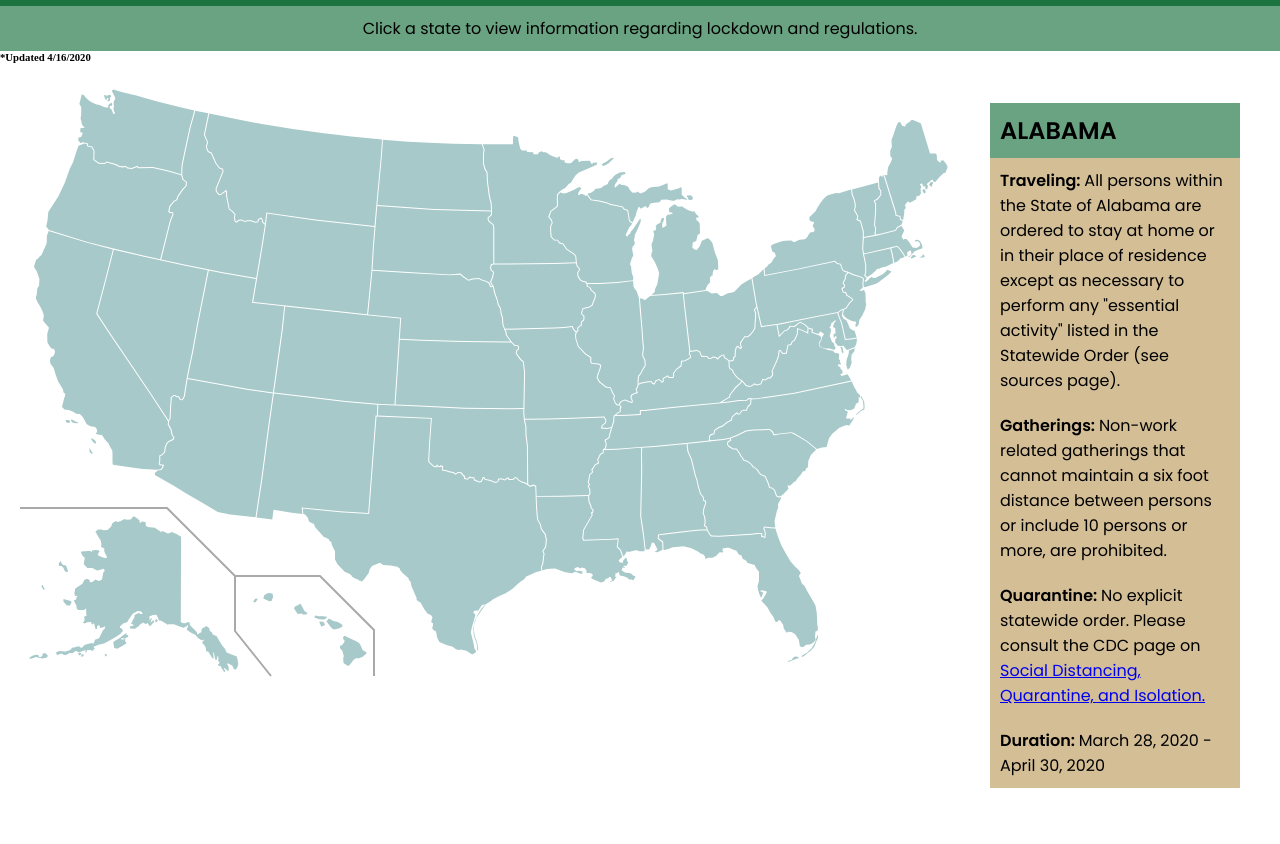
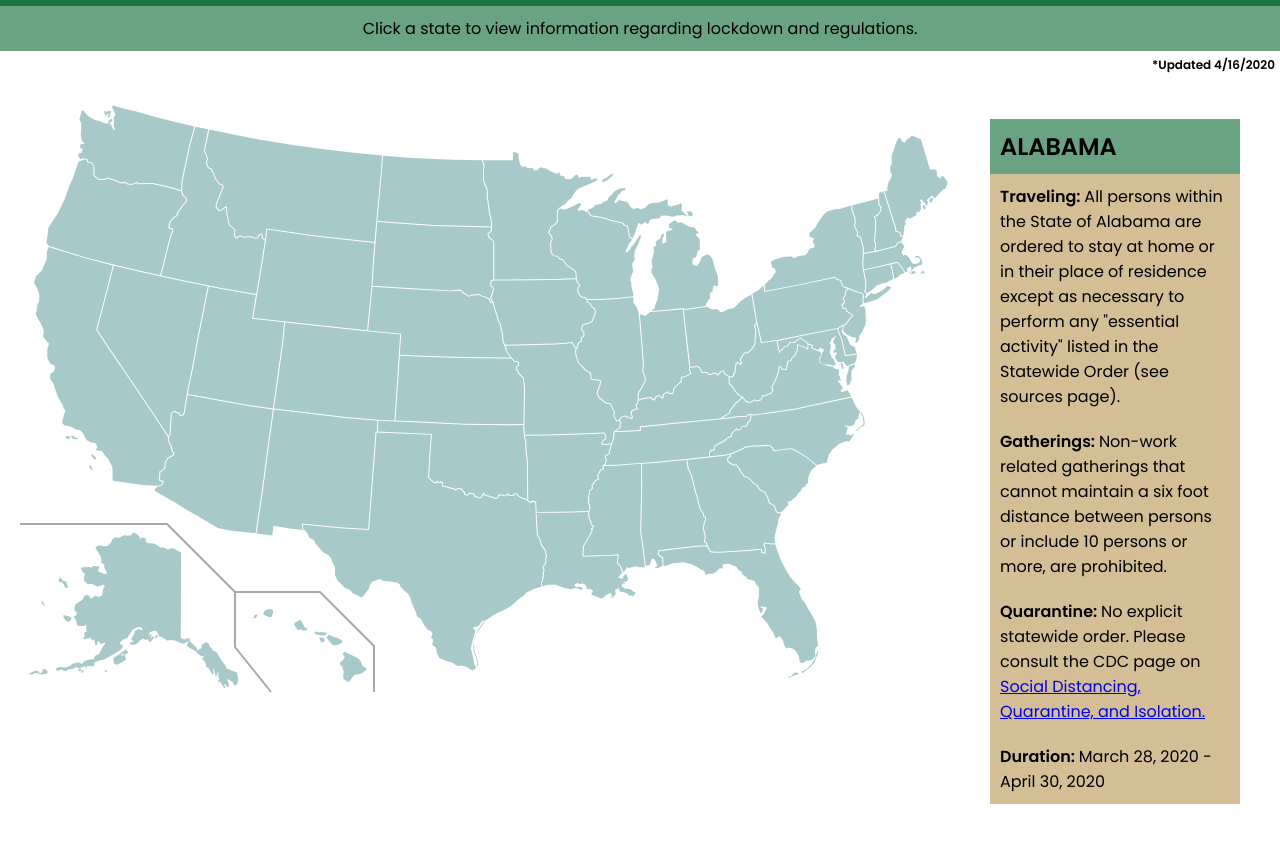
Before and after one commit to li-jonathan/covid-lockdown-map, a plain HTML site: page index.html in a window 1280 px wide. Shown: the part 79-923 px from the top of the page. Drawn offline with nearby package versions, Linux system fonts and the light colour scheme.

Commit message:
Add styling for "date updated" info

```diff
--- a/style.css
+++ b/style.css
@@ -54,6 +54,13 @@ nav {
     padding-left: 50px;
 }
 
+#update {
+    text-align: right;
+    padding: 5px;
+    font-family: 'Poppins', sans-serif;
+    font-size: 12px;
+}
+
 .container #usa {
     display: block;
     float: left;
```
